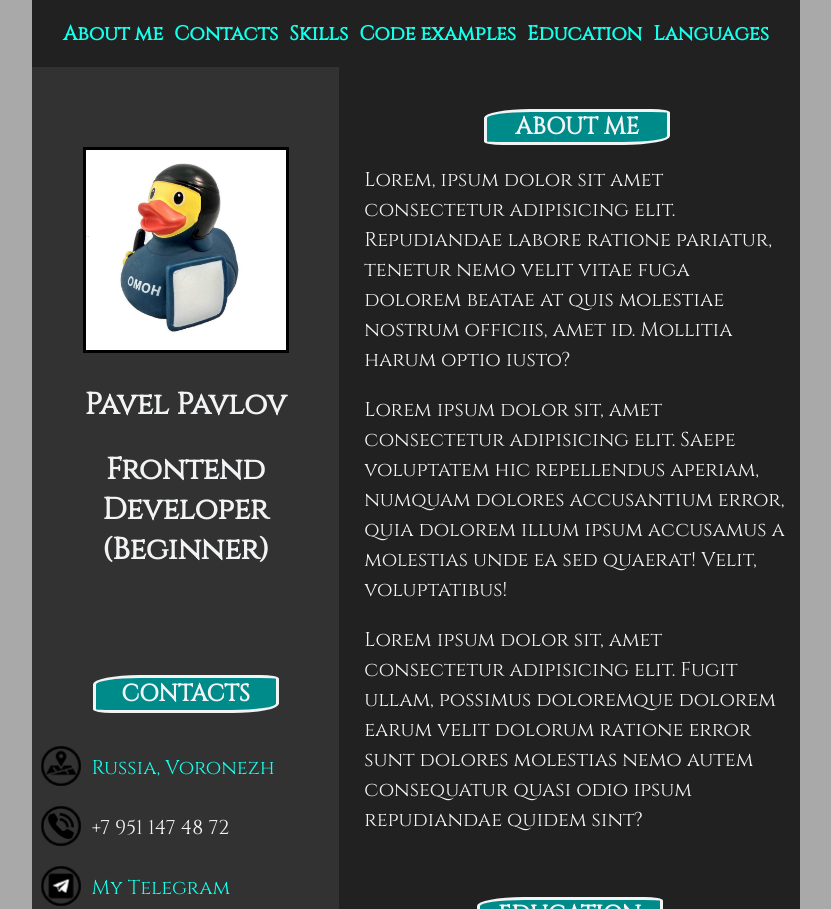
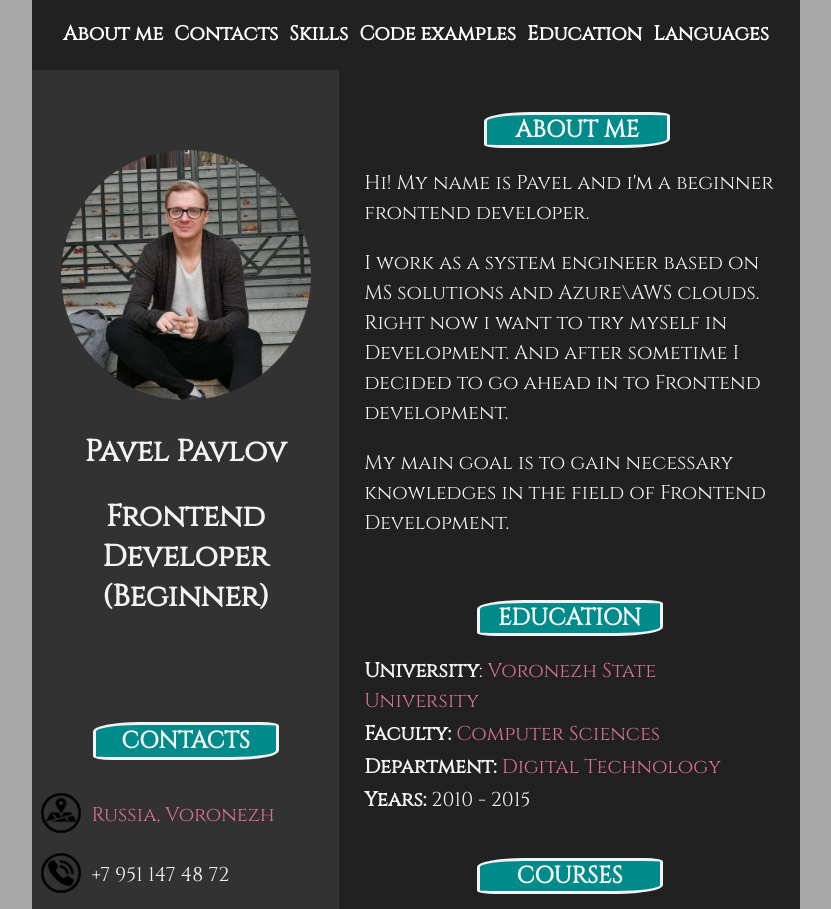
Before and after one commit to draftedED/rsschool-cv-prev, a plain HTML site: page index.html in a window 1280 px wide. Shown: the top 909 px of the page, without its empty margins (224-1055 px from the left). Drawn offline with Linux system fonts and the light colour scheme.

Commit message:
feat: add photo and information about me

```diff
--- a/index.html
+++ b/index.html
@@ -25,10 +25,10 @@
         <div class="left-container">
           <section class="main-information">
             <img
-              src="./assets/images/duck.jpg"
+              src="./assets/images/myPhoto.jpg"
               alt="draftedByED photo"
-              width="200"
-              height="200"
+              width="250"
+              height="250"
             >
             <h1>Pavel Pavlov</h1>
             <h2>Frontend Developer<br>(Beginner)</h2>
@@ -157,22 +157,13 @@
           <section class="about-me-container">
             <h3 id="aboutMe">ABOUT ME</h3>
             <p>
-              Lorem, ipsum dolor sit amet consectetur adipisicing elit.
-              Repudiandae labore ratione pariatur, tenetur nemo velit vitae fuga
-              dolorem beatae at quis molestiae nostrum officiis, amet id.
-              Mollitia harum optio iusto?
+              Hi! My name is Pavel and i'm a beginner frontend developer.
             </p>
             <p>
-              Lorem ipsum dolor sit, amet consectetur adipisicing elit. Saepe
-              voluptatem hic repellendus aperiam, numquam dolores accusantium
-              error, quia dolorem illum ipsum accusamus a molestias unde ea sed
-              quaerat! Velit, voluptatibus!
+              I work as a system engineer based on MS solutions and Azure\AWS clouds. Right now i want to try myself in Development. And after sometime I decided to go ahead in to Frontend development.
             </p>
             <p>
-              Lorem ipsum dolor sit, amet consectetur adipisicing elit. Fugit
-              ullam, possimus doloremque dolorem earum velit dolorum ratione
-              error sunt dolores molestias nemo autem consequatur quasi odio
-              ipsum repudiandae quidem sint?
+              My main goal is to gain necessary knowledges in the field of Frontend Development.
             </p>
           </section>
           <section class="education-container">
@@ -247,13 +238,13 @@
               </pre>
             <pre>
               <code>
-          const finalGrade = (exam, projects) => {
+          const finalGrade = (exam, projects) =&#62; {
             let mark;
-            if (exam > 90 || projects > 10) {
+            if (exam &#62; 90 || projects &#62; 10) {
                 return mark = 100;
-            } else if(exam > 75 && projects >= 5) {
+            } else if(exam &#62; 75 && projects &#62;= 5) {
                 return mark = 90;
-            } else if(exam > 50 && projects >= 2) {
+            } else if(exam &#62; 50 && projects &#62;= 2) {
                 return mark = 75;
             } else {
                 return mark = 0;
--- a/styles/style.css
+++ b/styles/style.css
@@ -5,22 +5,32 @@
 }
 
 :root {
-  --main-link-color: #14FFEC;
+  --main-link-color: palevioletred;
 }
 
 body {
   width: 60%;
   margin: 0 auto;
-  background-color: darkgrey;
+  background-color: darkgray;
+}
+
+.nav-panel a{
+  color: white;
+}
+
+footer a {
+  color: white;
 }
 
 a {
   color: var(--main-link-color);
   text-decoration: none;
+  transition: 1s;
 }
 
-.main-information img {
-  border: 3px solid black;
+a:hover {
+  color: palevioletred;
+  font-size: 21px;
 }
 
 .left-container h3 {
@@ -58,6 +68,7 @@ a {
   font-family: "Cinzel";
   font-weight: 700;
   text-decoration: none;
+  height: 30px;
 }
 
 .left-right-containers {
```
Also changed, not shown: assets/images/duck.jpg (deleted), assets/images/myPhoto.jpg (added).
